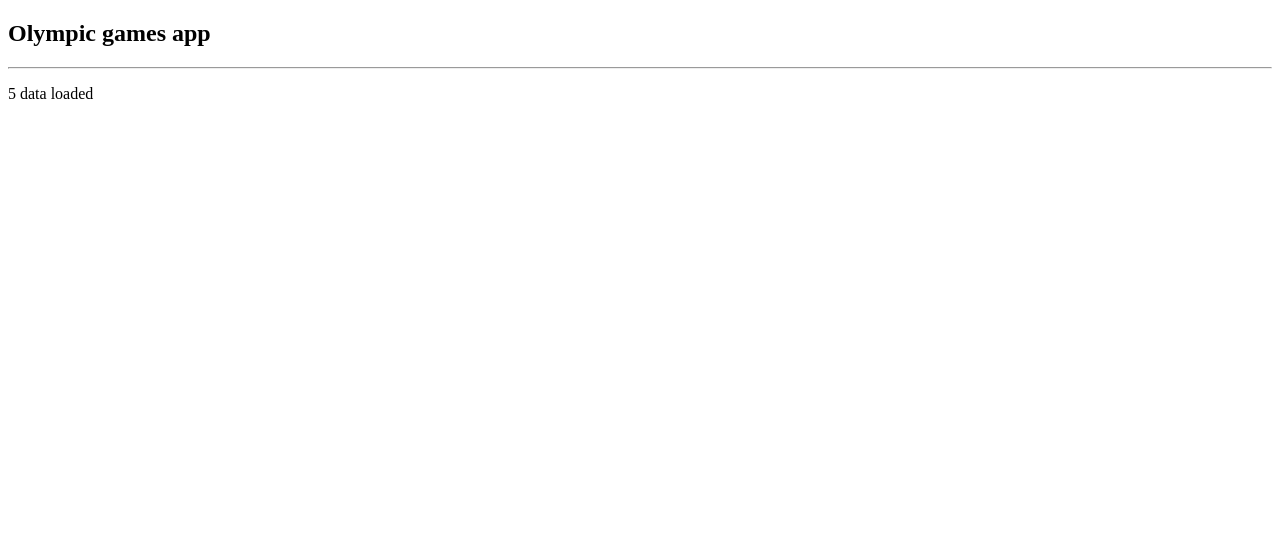
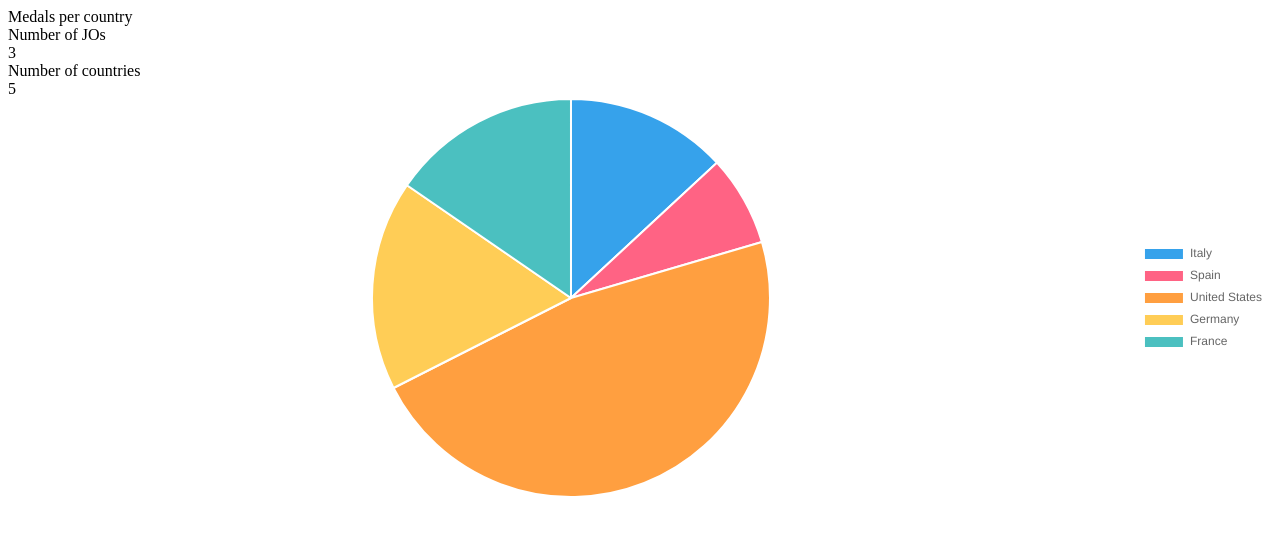
Before and after one commit to Openclassrooms-Java-Angular/Projet-2, an Angular app: page / in a window 1280 px wide. Shown: the top 534 px of the page. Built offline with nearby package versions, Linux system fonts and the light colour scheme.

Commit message:
affichage des données et du graphique

```diff
--- a/src/app/core/services/olympic.service.ts
+++ b/src/app/core/services/olympic.service.ts
@@ -1,26 +1,27 @@
 import { HttpClient } from '@angular/common/http';
 import { Injectable } from '@angular/core';
-import { BehaviorSubject } from 'rxjs';
-import { catchError, tap } from 'rxjs/operators';
+import { BehaviorSubject, of, Observable } from 'rxjs';
+import { map, catchError, tap } from 'rxjs/operators';
+import { Olympic } from '../models/Olympic';
 
 @Injectable({
   providedIn: 'root',
 })
 export class OlympicService {
   private olympicUrl = './assets/mock/olympic.json';
-  private olympics$ = new BehaviorSubject<any>(undefined);
+  private olympics$ = new BehaviorSubject<Olympic[] | null | undefined>(undefined);
 
   constructor(private http: HttpClient) {}
 
-  loadInitialData() {
-    return this.http.get<any>(this.olympicUrl).pipe(
-      tap((value) => this.olympics$.next(value)),
-      catchError((error, caught) => {
-        // TODO: improve error handling
+  loadInitialData(): Observable<Olympic[]> {
+    return this.http.get<any[]>(this.olympicUrl).pipe(
+      map(arr => (Array.isArray(arr) ? arr.map(item => (item as Olympic)) : [])),
+      tap((value: Olympic[]) => this.olympics$.next(value)),
+      catchError((error) => {
         console.error(error);
-        // can be useful to end loading state and let the user know something went wrong
-        this.olympics$.next(null);
-        return caught;
+        // push an empty array to indicate failure but keep the observable type consistent
+        this.olympics$.next([]);
+        return of([] as Olympic[]);
       })
     );
   }
--- a/src/app/pages/home/home.component.html
+++ b/src/app/pages/home/home.component.html
@@ -1,3 +1,18 @@
-<h2>Olympic games app</h2>
-<hr />
-<p>{{ (olympics$ | async)?.length }} data loaded</p>
+<div class="title">Medals per country</div>
+
+<div>
+  <div class="stats">
+    <div>
+      <div>Number of JOs</div>
+      <div>{{ gamesCount }}</div>
+    </div>
+    <div>
+      <div>Number of countries</div>
+      <div>{{ countryCount }}</div>
+    </div>
+  </div>
+
+  <div class="chart-wrapper">
+    <canvas #medalsChart id="medalsChart" width="400" height="400"></canvas>
+  </div>
+</div>
--- a/src/app/pages/home/home.component.ts
+++ b/src/app/pages/home/home.component.ts
@@ -1,6 +1,10 @@
-import { Component, OnInit } from '@angular/core';
+import { Component, OnInit, ViewChild, ElementRef } from '@angular/core';
+import { Router } from '@angular/router';
 import { Observable, of } from 'rxjs';
+import { Olympic } from 'src/app/core/models/Olympic';
 import { OlympicService } from 'src/app/core/services/olympic.service';
+import { Chart, registerables } from 'chart.js';
+Chart.register(...registerables);
 
 @Component({
   selector: 'app-home',
@@ -8,11 +12,75 @@ import { OlympicService } from 'src/app/core/services/olympic.service';
   styleUrls: ['./home.component.scss'],
 })
 export class HomeComponent implements OnInit {
-  public olympics$: Observable<any> = of(null);
+  @ViewChild('medalsChart') private canvasRef?: ElementRef<HTMLCanvasElement>;
+  private chart?: Chart;
+  public olympics$!: Observable<Olympic[] | null | undefined>;
+  public gamesCount = 0; // nombre d'années distinctes (tous pays confondus)
+  public countryCount = 0; // nombre de pays participants
 
-  constructor(private olympicService: OlympicService) {}
+  constructor(private olympicService: OlympicService, private router: Router) { }
 
   ngOnInit(): void {
     this.olympics$ = this.olympicService.getOlympics();
+
+    this.olympics$.subscribe((olympics) => {
+      if (!olympics) return;
+
+      const labels: string[] = []; // noms des pays
+      const totalMedalsCount: number[] = []; // total des médailles par pays
+      const years = new Set<number>(); // nombre d'années distinctes
+
+      for (const o of olympics) {
+        labels.push(o.country);
+        let sum = 0;
+        for (const p of (o.participations || [])) {
+          sum += (p.medalsCount ?? 0);
+          if (p.year) {
+            years.add(p.year);
+          }
+        }
+        totalMedalsCount.push(sum);
+      }
+
+      this.countryCount = olympics.length;
+      this.gamesCount = years.size;
+
+      const ctx = this.canvasRef?.nativeElement.getContext('2d');
+      if (!ctx) return;
+
+      const clickHandler = (evt: any, elements: any[]) => {
+        if (!elements || !elements.length) return;
+        const idx = elements[0].index ?? elements[0].dataIndex;
+        const item = olympics[idx];
+        if (item?.id != null) {
+          this.router.navigate(['/detail', item.id]);
+        }
+      };
+
+      if (this.chart) {
+        this.chart.data.labels = labels;
+        this.chart.data.datasets[0].data = totalMedalsCount;
+        this.chart.options.onClick = clickHandler;
+        this.chart.update();
+      } else {
+        this.chart = new Chart(ctx, {
+          type: 'pie',
+          data: {
+            labels,
+            datasets: [
+              {
+                data: totalMedalsCount,
+              },
+            ],
+          },
+          options: {
+            responsive: true,
+            maintainAspectRatio: false,
+            plugins: { legend: { position: 'right' } },
+            onClick: clickHandler
+          },
+        });
+      }
+    });
   }
 }
```
